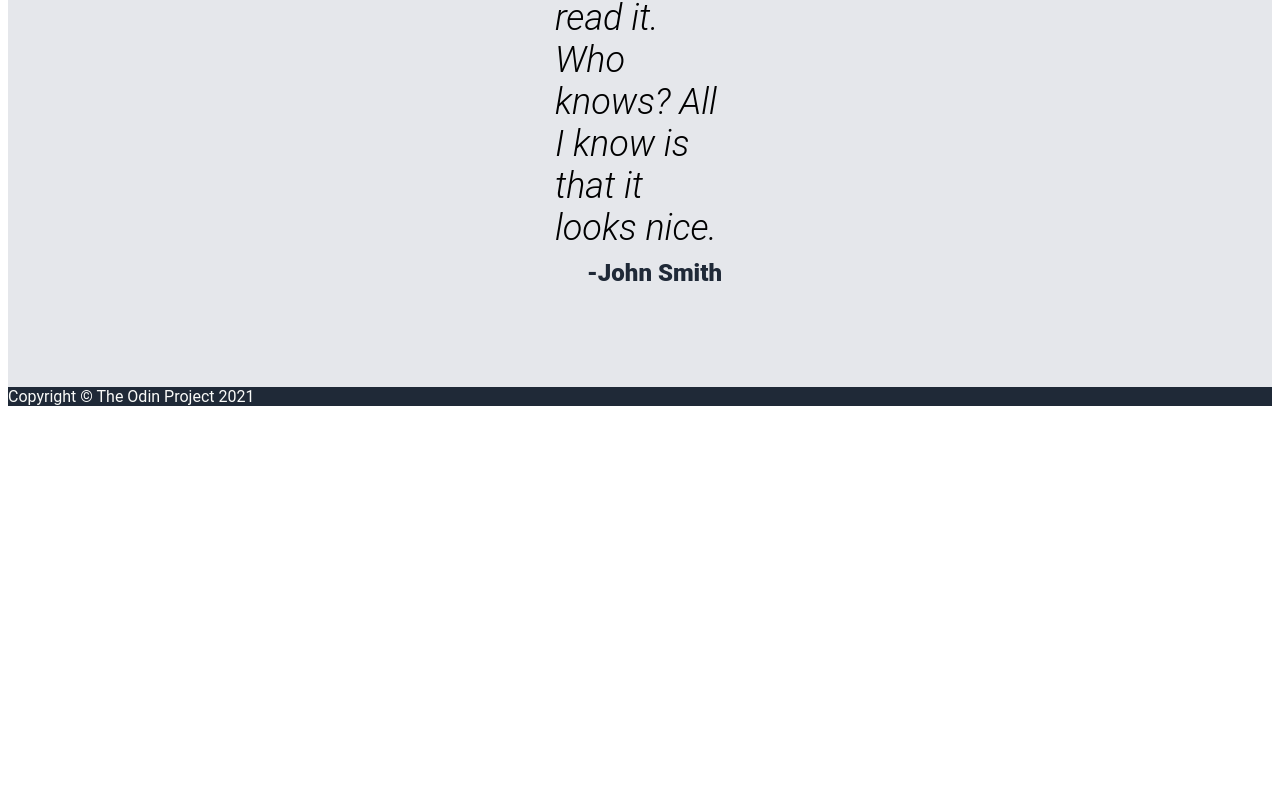
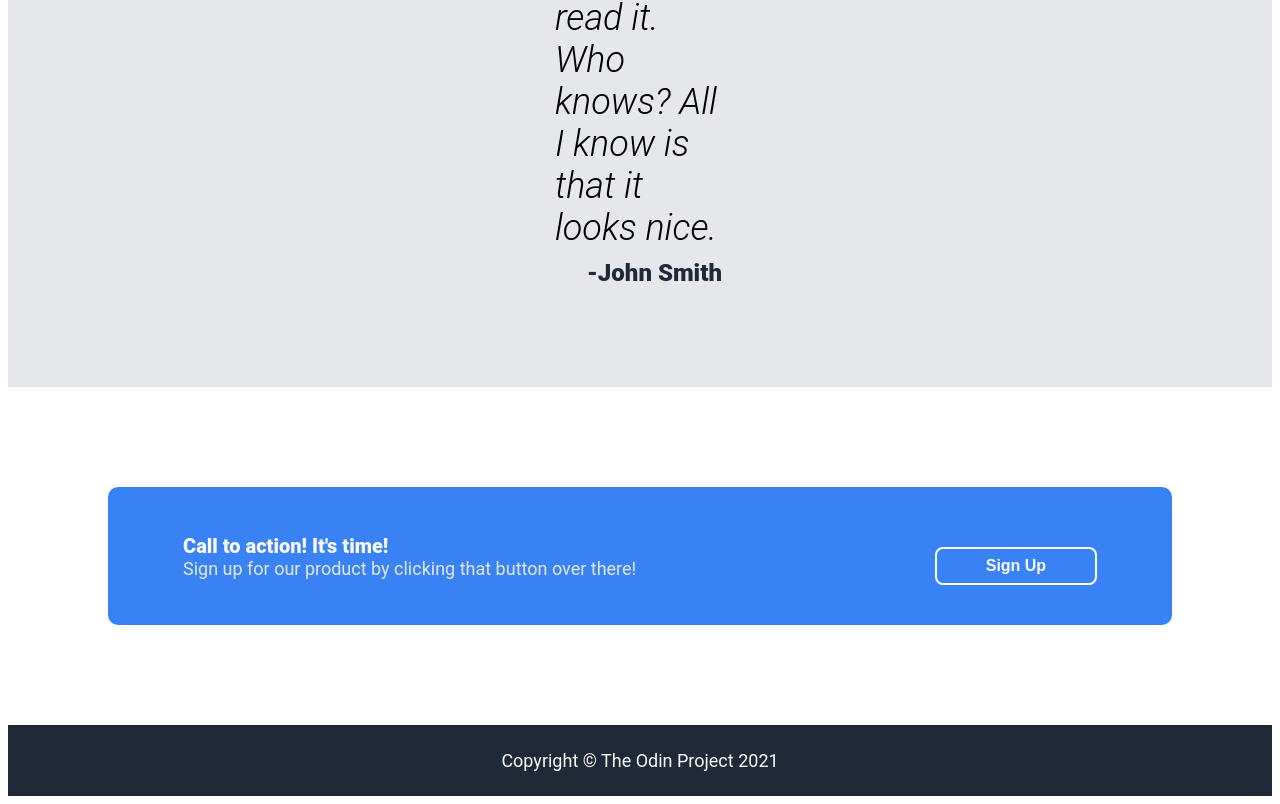
Before and after one commit to LiamKaufman/odin-landing-page, a plain HTML site: page index.html in a window 1280 px wide. Shown: the part 1605-2409 px from the top of the page. Before the commit the page ends 2019 px from the top, so only its background shows below. Drawn offline with Linux system fonts and the light colour scheme.

Commit message:
Style Call to Action and Footer
Styled the call to action section with the final sign up button,
and styled the Footer, completing the layout of the website.

```diff
--- a/index.html
+++ b/index.html
@@ -65,7 +65,11 @@
 
         <div class = "action">
             <div class = "actionbox">
-
+                <div class ="actioncontainer">
+                    <div class = "call">Call to action! It's time!</div>
+                    <div class = "calltext">Sign up for our product by clicking that button over there!</div>
+                </div>
+                <button class = "signup">Sign Up</button>
             </div>
         </div>
 
--- a/styles.css
+++ b/styles.css
@@ -42,7 +42,7 @@ a {
     font-weight: 900;
 }
 
-a, .herosubtext {
+a, .herosubtext, .calltext {
     font-size: 18px;
     color: #E5E7EB;
 }
@@ -141,3 +141,41 @@ button {
     font-size: 16px;
     width: 50%;
 }
+
+.action {
+    display: flex;
+    justify-content: center;
+    padding: 100px;
+}
+
+.actionbox {
+    padding: 40px 75px;
+    border-radius: 10px;
+    display: flex;
+    align-items: center;
+}
+
+.actioncontainer {
+    width: 850px;
+}
+
+.call {
+    font-size: 20px;
+    font-weight: 900;
+}
+
+.signup {
+    padding: 8px 0px;
+    border-style: solid;
+    border-color: white;
+    border-width: 2px;
+    font-size: 16px;
+}
+
+.footer {
+    display: flex;
+    justify-content: center;
+    align-items: center;
+    padding: 25px 0px;
+    font-size: 18px;
+}
```
